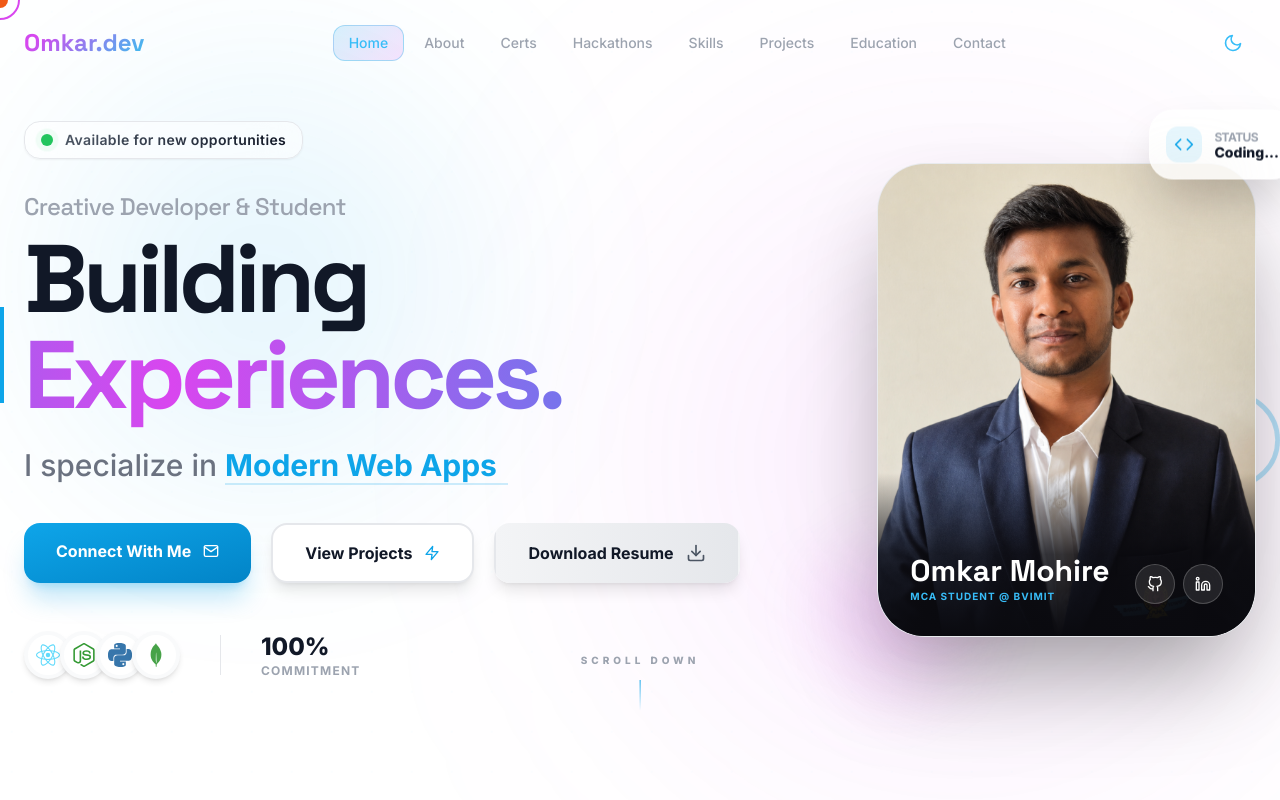
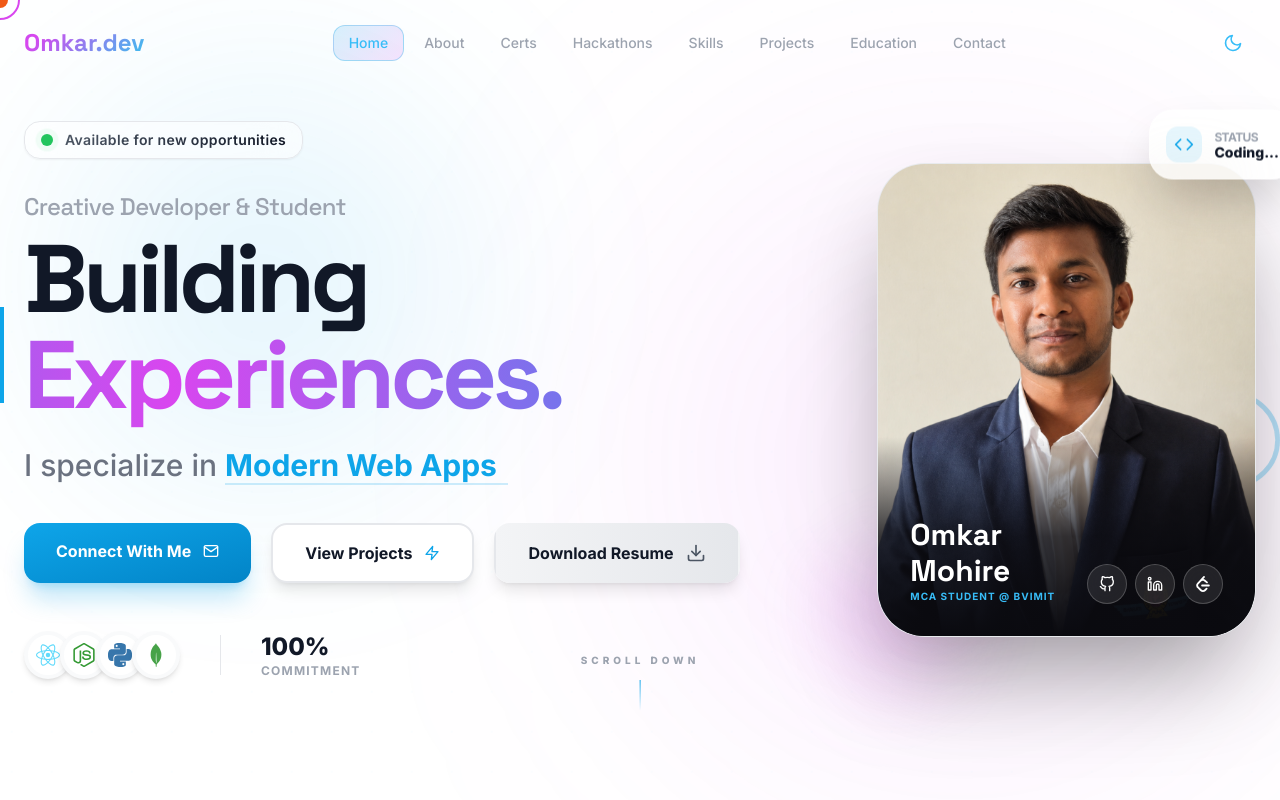
Before and after one commit to omkarmohire22/Omkar-s_Portfolio, a React (Vite) app: page / in a window 1280 px wide. Shown: the top 800 px of the page. Built offline with nearby package versions, Linux system fonts and the light colour scheme.

Commit message:
new commit

```diff
--- a/src/sections/Footer.jsx
+++ b/src/sections/Footer.jsx
@@ -1,5 +1,6 @@
 import { motion, useMotionValue, useSpring } from 'framer-motion'
 import { FiGithub, FiLinkedin, FiTwitter, FiInstagram, FiHeart, FiArrowUp, FiMail, FiCode } from 'react-icons/fi'
+import { SiLeetcode } from 'react-icons/si'
 import { useRef, useState } from 'react'
 
 // Magnetic social link component
@@ -97,6 +98,7 @@ export default function Footer() {
   const socialLinks = [
     { icon: FiGithub, href: 'https://github.com/omkarmohire22', label: 'GitHub' },
     { icon: FiLinkedin, href: 'https://www.linkedin.com/in/omkarmohire', label: 'LinkedIn' },
+    { icon: SiLeetcode, href: 'https://leetcode.com/u/mKTTnZvcLa/', label: 'LeetCode' },
   ]
 
   const footerLinks = [
--- a/src/sections/Hero.jsx
+++ b/src/sections/Hero.jsx
@@ -2,7 +2,7 @@ import { useEffect, useRef, useState } from 'react'
 import { motion, useTransform, useScroll, useSpring, useMotionValue } from 'framer-motion'
 import { TypeAnimation } from 'react-type-animation'
 import { FiGithub, FiLinkedin, FiDownload, FiArrowDown, FiMail, FiCode, FiZap, FiPlus } from 'react-icons/fi'
-import { SiReact, SiNodedotjs, SiPython, SiMongodb } from 'react-icons/si'
+import { SiReact, SiNodedotjs, SiPython, SiMongodb, SiLeetcode } from 'react-icons/si'
 
 export default function Hero() {
   const containerRef = useRef(null)
@@ -43,6 +43,7 @@ export default function Hero() {
   const socialLinks = [
     { icon: FiGithub, href: 'https://github.com/omkarmohire22', label: 'GitHub' },
     { icon: FiLinkedin, href: 'https://www.linkedin.com/in/omkarmohire', label: 'LinkedIn' },
+    { icon: SiLeetcode, href: 'https://leetcode.com/u/mKTTnZvcLa/', label: 'LeetCode' },
   ]
 
   return (
```
